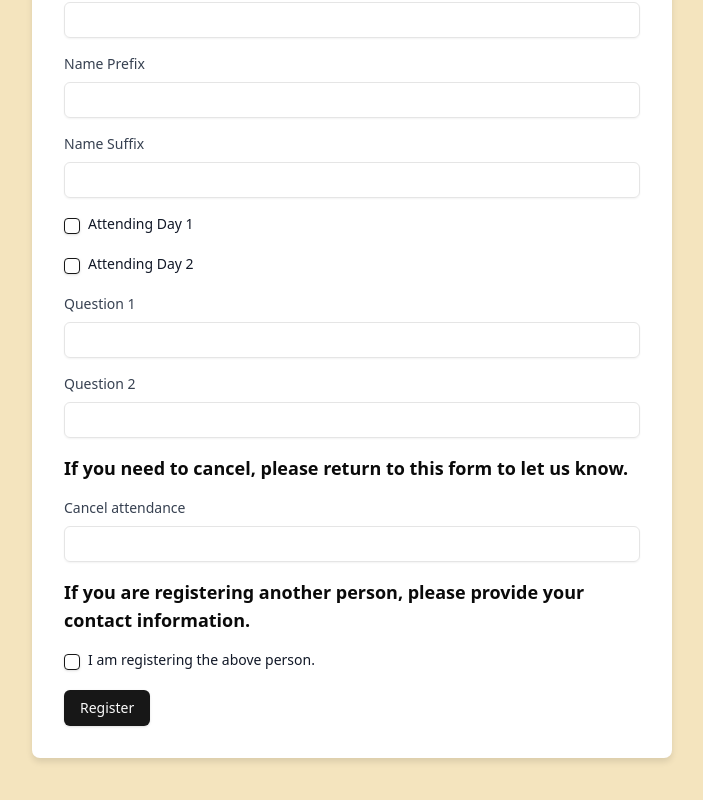
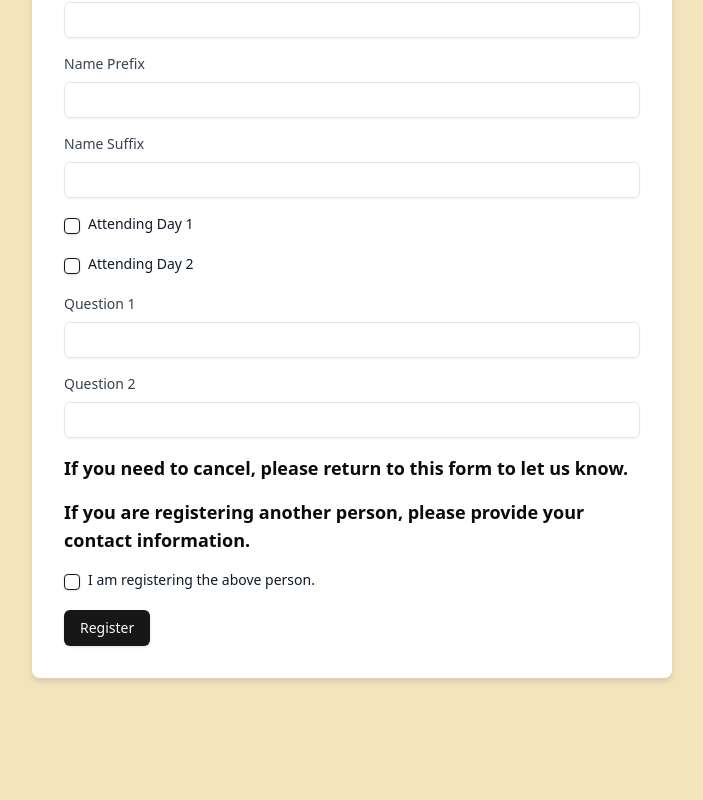
Before and after one commit to mhodgesatuh/ConferenceRegApp, a React (Vite) app in the folder frontend/: page /register in a window 1280 px wide. Shown: the part 771-1571 px from the top of the page, without its empty margins (288-991 px from the left). Built offline with nearby package versions, Linux system fonts and the light colour scheme.

Commit message:
Refactor cancellation logic slightly

```diff
--- a/frontend/src/data/registrationFormData.ts
+++ b/frontend/src/data/registrationFormData.ts
@@ -28,12 +28,6 @@ export interface FormField {
 
 // Export a typed constant for each form element type.
 export const registrationFormData: FormField[] = [
-    {
-        name: 'id',
-        label: 'Registration Form ID',
-        type: 'number',
-        scope: 'admin',
-    },
     {
         name: 'label',
         label: 'You will be able to use your email address and the provided Pin if you need to update your registration information.',
@@ -145,7 +139,7 @@ export const registrationFormData: FormField[] = [
     },
     {
         name: 'cancellationReason',
-        label: 'Cancel attendance',
+        label: 'Reason for cancellation',
         type: 'text',
         required: false,
         scope: 'registration',
@@ -192,6 +186,12 @@ export const registrationFormData: FormField[] = [
         scope: 'admin',
     },
     {
+        name: 'id',
+        label: 'Registration Form ID',
+        type: 'number',
+        scope: 'admin',
+    },
+    {
         name: 'isAttendee',
         label: 'Is attendee (uncheck to indicate a cancellation)',
         type: 'checkbox',
--- a/frontend/src/features/registration/RegistrationForm.tsx
+++ b/frontend/src/features/registration/RegistrationForm.tsx
@@ -17,6 +17,7 @@ import {useMissingFields} from '@/hooks/useMissingFields';
 
 const PAGE_TITLE = 'Conference Registration';
 const PROXY_FIELDS_SET = new Set(['proxyName', 'proxyPhone', 'proxyEmail']);
+const CANCEL_FIELDS_SET = new Set(['isCancelled', 'cancelledAttendance', 'cancellationReason']);
 
 type MessageType = '' | 'success' | 'error';
 
@@ -61,7 +62,7 @@ const RegistrationForm: React.FC<RegistrationFormProps> = ({fields, initialData}
         () =>
             fields.filter((f) => {
                 if (!showId && f.name === 'id') return false;
-                if (!isSaved && ['isCancelled', 'cancelledAttendance'].includes(f.name)) return false;
+                if (!isSaved && CANCEL_FIELDS_SET.has(f.name)) return false;
                 if (!state.hasProxy && PROXY_FIELDS_SET.has(f.name)) return false;
                 return !(f.scope === 'admin' && !hasUpdatePrivilege);
             }),
```
